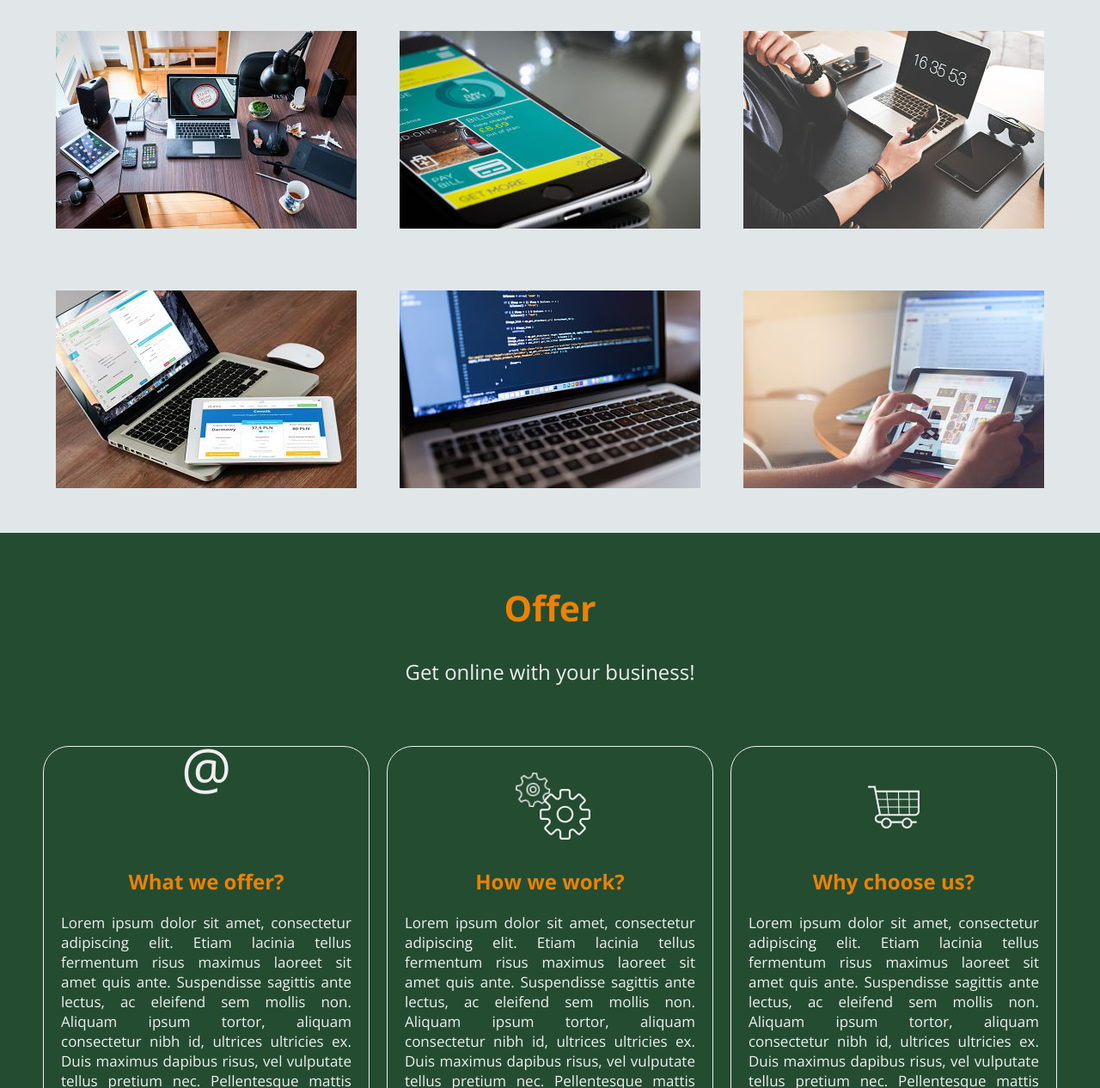
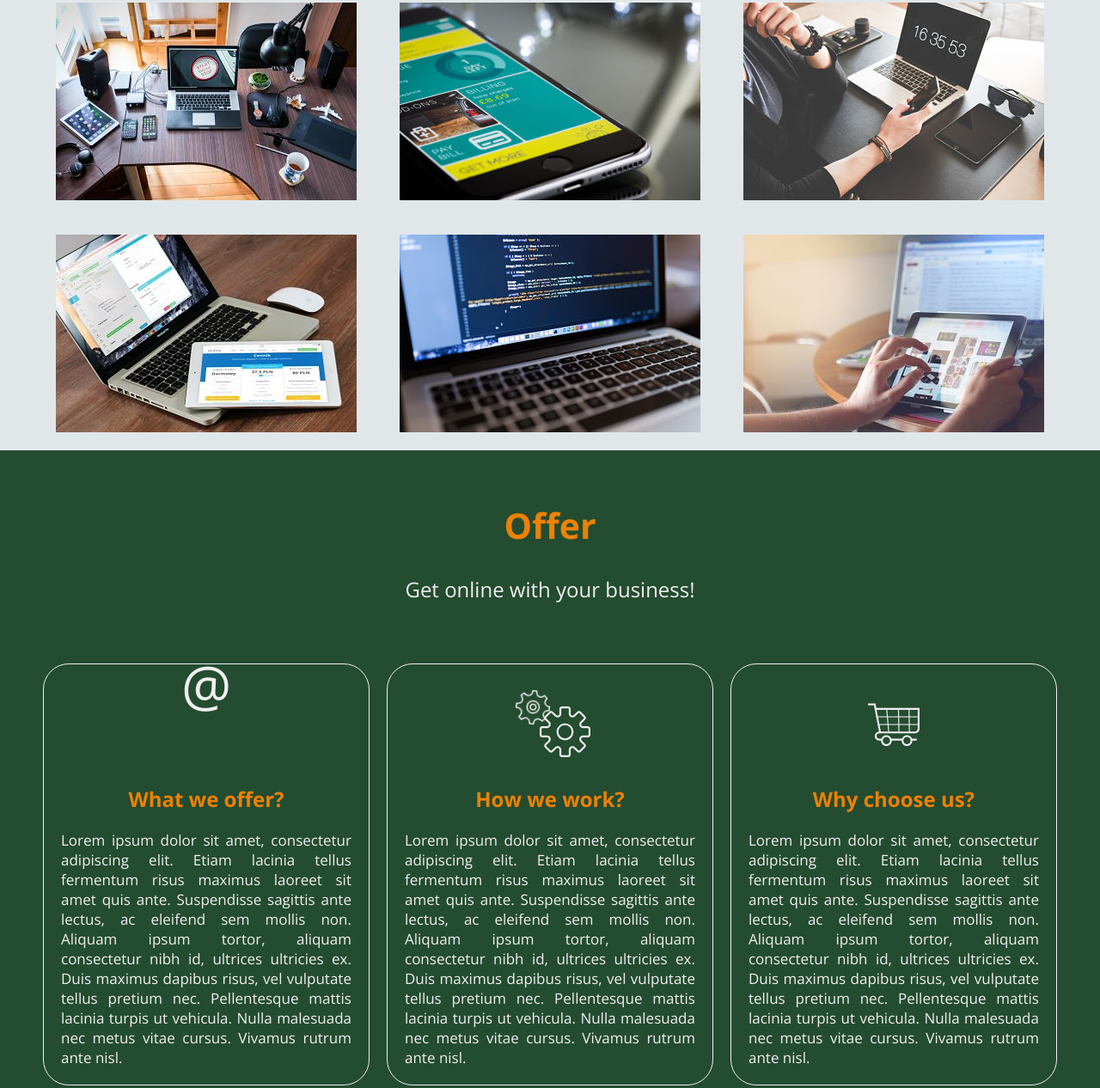
Before and after one commit to justDo1T/portfolio, a plain HTML site: page index.html in a window 1280 px wide. Shown: the part 1397-2663 px from the top of the page at 86% size. Drawn offline with nearby package versions, Linux system fonts and the light colour scheme; some packages are replaced by stand-ins of ours; a script that the page names is missing.

Commit message:
progress save

```diff
--- a/css/style.css
+++ b/css/style.css
@@ -183,6 +183,7 @@ nav ul li a:hover {
 #portfolio-wrapper {
 	max-width: 1200px;
 	margin: 0 auto;
+	padding: 0 3%;
 }
 
 #portfolio-header {
@@ -200,49 +201,34 @@ nav ul li a:hover {
 
 #portfolio-main {
 	width: 100%;
-	font-size: 0;
 	margin-top: 5%;
+	display: flex;
+	justify-content: center;
+	align-items: center;
+	flex-wrap: wrap;
 }
 
 /*--- Start Flip And Hover Effects On Portfolio Project Photos --*/
 .flip-container {
 	perspective: 1000px;
-	display: inline-block;
-	width: 33.333333%;
-	min-height: 230px;
-	margin-bottom: 6%;
+	width: 33.33333%;
+	height: 270px;
+	flex-grow: 1;
+	display: flex;
+	justify-content: center;
+	align-items: center;
 }
+
 /* flip the photo when clicked */
 .flip-container.clicked .flipper {
 	transform: rotateY(180deg);
 }
 
 .flipper {
-	width: 100%;
-	height: 230px;
-}
+	width: calc(100% - 50px);
+	height: 0;
+	padding-bottom: calc(65.7% - 30px);
 
-.front {
-	width: 100%;
-	box-sizing: border-box;
-	padding: 20px 25px;
-}
-
-.back {
-	width: 100%;
-	height: 100%;
-	box-sizing: border-box;
-	margin: 20px 0;
-}
-
-.front img {
-	width: 100%;
-	height: auto;
-	max-width: 350px;
-	max-height: 230px;
-}
-
-.flipper {
 	/* flip speed*/
 	transition: 2s;
 	transform-style: preserve-3d;
@@ -250,12 +236,22 @@ nav ul li a:hover {
 }
 
 .front, .back {
+	width: 100%;
+	height: 100%;
+
 	/* hide back of photo during swap and when .front is still hovered */
 	backface-visibility: hidden;
 	cursor: pointer;
 	position: absolute;
 	top: 0;
 	left: 0;
+}
+
+.front img {
+	width: 100%;
+	height: 100%;
+	max-width: 350px;
+	max-height: 230px;
 }
 
 .front {
@@ -279,11 +275,9 @@ nav ul li a:hover {
 	left: 0;
 	width: 100%;
 	height: 100%;
-	box-sizing: border-box;
-	padding: 20px 25px;
+	max-height: 230px;
 	transition: opacity .6s, visibility .6s;
 	background-color: rgba(22, 45, 35, 0.72);
-	background-clip: content-box;
 	color: #FFF;
 	text-align: center;
 }
@@ -336,6 +330,7 @@ nav ul li a:hover {
 #offer-wrapper {
 	max-width: 1200px;
 	margin: 0 auto;
+	padding: 0 3%;
 }
 
 #offer-header {
```
